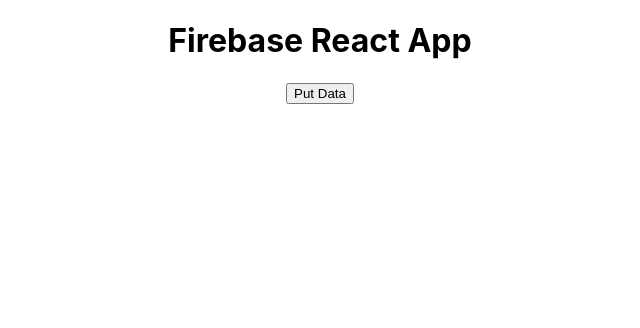
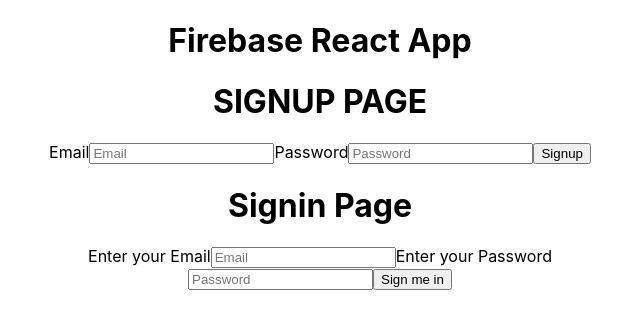
Before and after one commit to jitbherwaniofficial/react_firebase, a React (Create React App) app: page / in a window 1280 px wide. Shown: the top 328 px of the page, without its empty margins (320-960 px from the left). Built offline with nearby package versions, Linux system fonts and the light colour scheme; no server answers.

Commit message:
SignUp and SignIn Updated

```diff
--- a/src/App.css
+++ b/src/App.css
@@ -1,5 +1,7 @@
 .App {
   text-align: center;
+  width:50%;
+  margin:0 auto;
 }
 
 .App-logo {
--- a/src/App.js
+++ b/src/App.js
@@ -1,22 +1,17 @@
-import { getDatabase, ref, set } from 'firebase/database';
-import {app} from "./firebase";
+
+import Signup from "./pages/signup";
 import './App.css';
+import Signin from "./pages/Signin";
 
-const db = getDatabase(app)
+// const auth = getAuth(app);
 
 function App() {
-  const putData = () => {
-    set(ref(db, "user/jit"), {
-      id:1,
-      name:"Jit Bherwani",
-      age: 30
-    })
-  }
 
   return (
     <div className="App">
       <h1>Firebase React App</h1>
-      <button onClick={putData}>Put Data</button>
+      <Signup />
+      <Signin />
     </div>
   );
 }
--- a/src/index.css
+++ b/src/index.css
@@ -1,3 +1,4 @@
+
 body {
   margin: 0;
   font-family: -apple-system, BlinkMacSystemFont, 'Segoe UI', 'Roboto', 'Oxygen',
--- /dev/null
+++ b/src/pages/Signin.jsx
@@ -0,0 +1,39 @@
+import React, { useState } from "react";
+import { getAuth, signInWithEmailAndPassword } from "firebase/auth";
+import { app } from "../firebase";
+
+const auth = getAuth(app);
+
+const Signin = () => {
+  const [email, setEmail] = useState("");
+  const [password, setPassword] = useState("");
+
+  const signinUser = () => {
+    signInWithEmailAndPassword(auth, email, password)
+    .then((value) =>
+      console.log("Signin Success"))
+    .catch(err => console.log(err))
+  };
+  return (
+    <div className="signin-page">
+      <h1>Signin Page</h1>
+      <label>Enter your Email</label>
+      <input
+        onChange={(e) => setEmail(e.target.value)}
+        value={email}
+        type="email"
+        placeholder="Email"
+      />
+      <label>Enter your Password</label>
+      <input
+        onChange={(e) => setPassword(e.target.value)}
+        value={password}
+        type="password"
+        placeholder="Password"
+      />
+      <button onClick={signinUser}>Sign me in</button>
+    </div>
+  );
+};
+
+export default Signin;
--- /dev/null
+++ b/src/pages/signup.jsx
@@ -0,0 +1,41 @@
+import React, { useState } from "react";
+import {app} from "../firebase";
+import { getAuth, createUserWithEmailAndPassword } from "firebase/auth";
+
+const auth = getAuth(app);
+const Signup = () => {
+  const [email, setEmail] = useState("");
+  const [password, setPassword] = useState("");
+
+  const createUser = () => {
+    createUserWithEmailAndPassword(auth, email, password).then((value) =>
+      alert("Success")
+    );
+  };
+  return (
+    <div className="signup-page">
+        <h1>SIGNUP PAGE</h1>
+      <label>Email</label>
+      <input
+        onChange={(e) => setEmail(e.target.value)}
+        value={email}
+        type="email"
+        name="email"
+        id="email"
+        placeholder="Email"
+      />
+      <label>Password</label>
+      <input
+        onChange={(e) => setPassword(e.target.value)}
+        value={password}
+        type="password"
+        name="password"
+        id="password"
+        placeholder="Password"
+      />
+      <button onClick={createUser}>Signup</button>
+    </div>
+  );
+};
+
+export default Signup;
```
